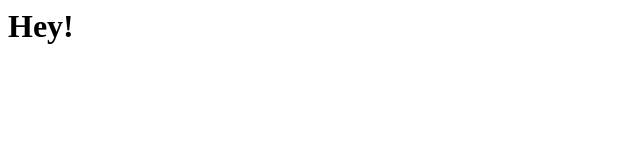
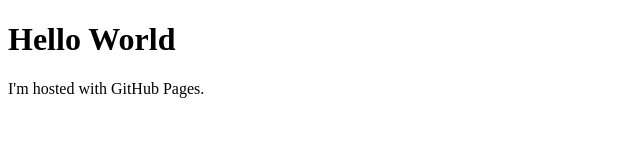
Before and after one commit to beromko/beromko.github.io, a plain HTML site: page index.html in a window 1280 px wide. Shown: the whole page, without its empty margins (0-640 px from the left). Drawn offline with Linux system fonts and the light colour scheme.

Commit message:
Update index.html

```diff
--- a/index.html
+++ b/index.html
@@ -1,7 +1,7 @@
+<!DOCTYPE html>
 <html>
-<head>
-</head>
 <body>
-<h1>Hey!</h1>
+<h1>Hello World</h1>
+<p>I'm hosted with GitHub Pages.</p>
 </body>
 </html>
```
